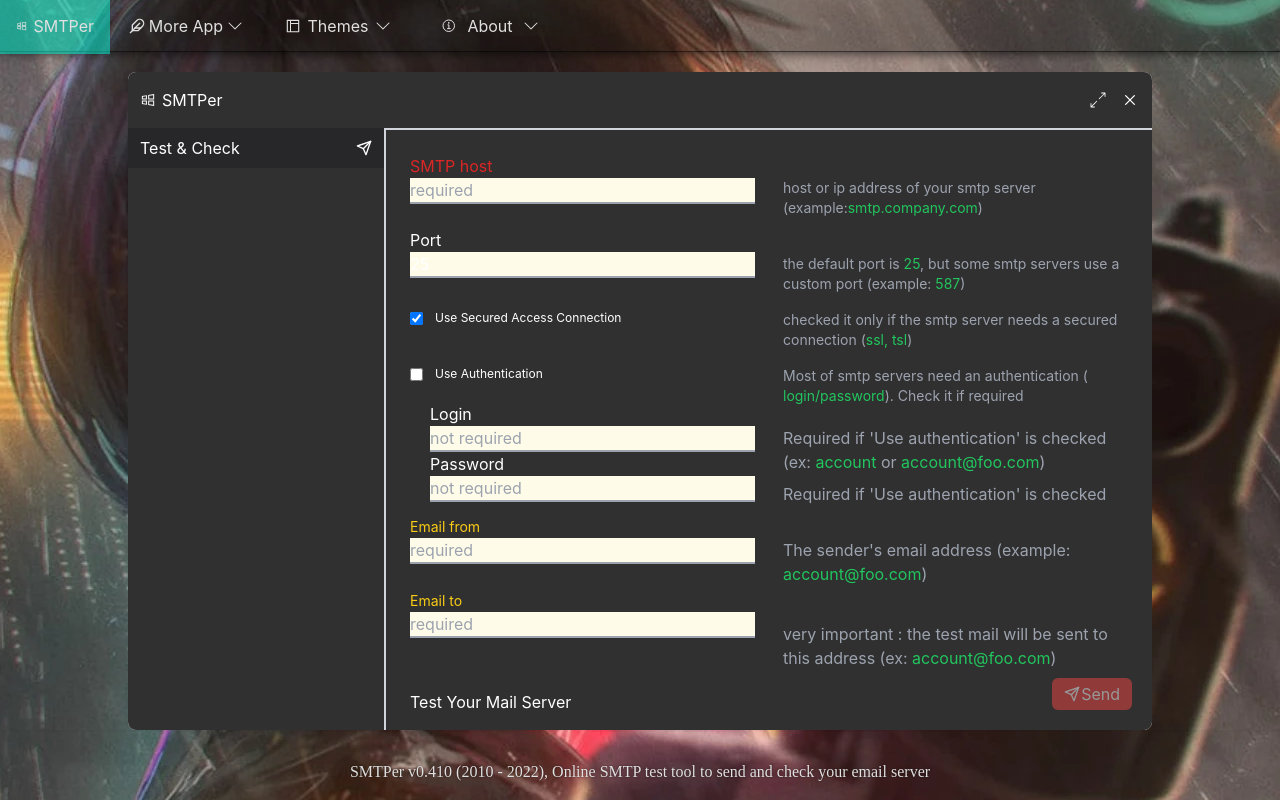
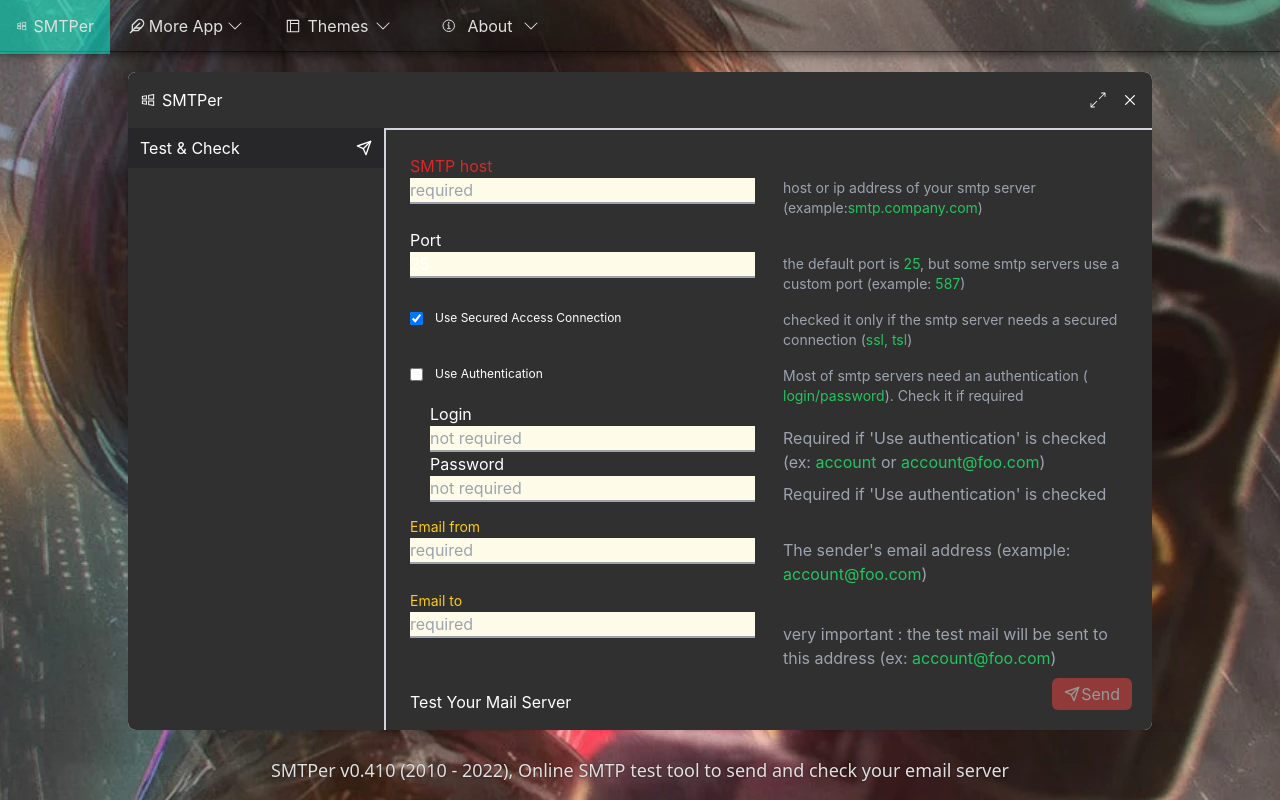
Before and after one commit to Naohonproject/SMTPer_Client, a React (Create React App) app: page / in a window 1280 px wide. Built offline with nearby package versions, Linux system fonts and the light colour scheme.

Commit message:
modify footer

```diff
--- a/src/components/Footer/Footer.js
+++ b/src/components/Footer/Footer.js
@@ -3,7 +3,7 @@
 
 const Footer = () => {
   return (
-    <footer className={style.footer}>
+    <footer className={style.footer + " " + "font-sans"}>
       SMTPer v0.410 (2010 - 2022), Online SMTP test tool to send and check your email server
     </footer>
   );
--- a/src/components/Footer/style.module.css
+++ b/src/components/Footer/style.module.css
@@ -7,8 +7,7 @@
   max-height: 80px;
   padding: 8px 8px 16px 8px;
   color: #e0e0e0;
-  font-family: Oswald;
-  font-size: 1rem;
+  font-size: 18px;
   text-shadow: 0 0 2px rgb(0 0 0 / 50%);
   overflow: hidden;
 }
```
